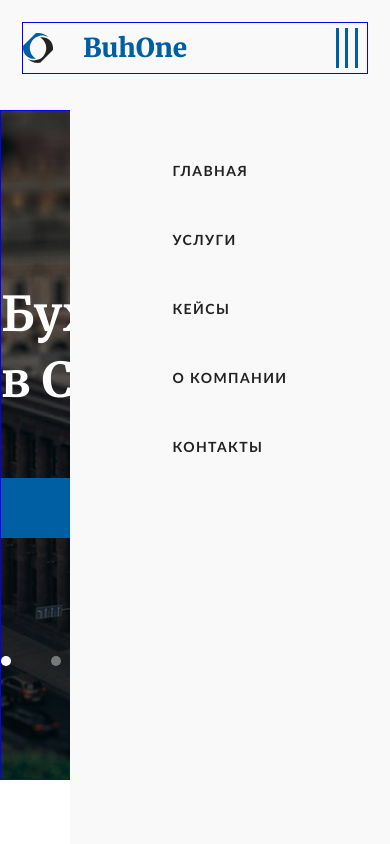
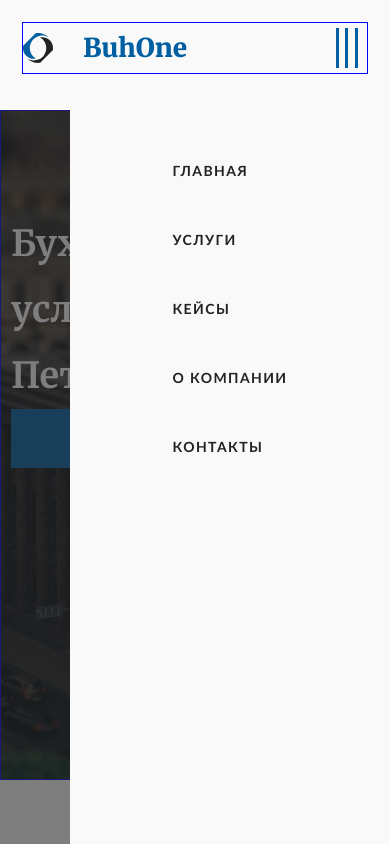
Before and after one commit to zvenrm/BuhOne, a plain HTML site: page index.html in a window 390 px wide. Both pictures are taken after a click on the element 347 px from the left and 48 px from the top of the page. Drawn offline with Linux system fonts and the light colour scheme.

Commit message:
feat: create adaptive for slider

```diff
--- a/index.html
+++ b/index.html
@@ -63,6 +63,7 @@
           </div>
         </div>
       </div>
+      <div class="overlay"></div>
     </header>
     <main class="main">
       <section class="main__slider slider">
--- a/script.js
+++ b/script.js
@@ -1,10 +1,12 @@
 const burger = document.querySelector('.header__burger')
 const burgerMenu = document.querySelector('.nav')
+const overlay = document.querySelector('.overlay')
 
 function toggleMenu() {
   burgerMenu.classList.toggle('nav-open')
   document.body.classList.toggle('body-hidden')
   burger.classList.toggle('burger-open')
+  overlay.classList.toggle('overlay-block')
 }
 
 burger.addEventListener('click', toggleMenu)
@@ -13,7 +15,7 @@ burgerMenu.addEventListener('click', (e) => {
       toggleMenu()
   }
 })
-
+overlay.addEventListener('click', toggleMenu)
 
 /*--------------------------*/
 
--- a/style.css
+++ b/style.css
@@ -156,6 +156,14 @@ body{
 .burger__line--3{
   bottom: 0;
 }
+.overlay{
+  position: fixed;
+  width: 100vw;
+  height: 100vh;
+  background: rgba(41, 41, 41, 0.6);
+  transform: translateX(100%);
+  transition: 0.5s ease-in;
+}
 
 .main {
 }
@@ -183,11 +191,11 @@ body{
 .container {
 }
 .slider__slides {
-  width: 589px;
+  max-width: 589px;
   height: 257px;
 }
 .slider__slide {
-  width: 589px;
+  max-width: 589px;
   height: 257px;
   display: flex;
   flex-direction: column;
@@ -198,7 +206,7 @@ body{
   animation-duration: 1s;
 }
 .slider__title {
-  width: 589px;
+  max-width: 589px;
   font-family: 'Merriweather';
   font-weight: 700;
   font-size: 48px;
@@ -266,6 +274,16 @@ body{
   opacity: 1;
 }
 
+@media (max-width: 1110px){
+  .slider__container{
+    padding-left: 10px;
+    padding-right: 10px;
+  }
+  .slider__controls{
+    justify-content: space-around;
+  }
+}
+
 @media (max-width: 930px){
   .body-hidden {
     overflow: hidden;
@@ -318,10 +336,13 @@ body{
     flex-direction: column;
     height: 100vh;
     row-gap: 50px;
-    /* flex-wrap: wrap;
-    row-gap: 40px;
-    justify-content: center;
-    align-items: center; */
+  }
+  .overlay-block{
+    display: block;
+    top: 0;
+    left: 0;
+    transform: translateX(0);
+    transform: translateY(110px);
   }
 }
 
@@ -330,6 +351,14 @@ body{
     width: 150px;
     flex-wrap: wrap;
     column-gap: 0px;
+  }
+  .slider__container{
+    padding-top: 100px;
+  }
+  .slider__controls{
+    flex-direction: column;
+    align-items: center;
+    row-gap: 50px;
   }
 }
 
@@ -345,6 +374,16 @@ body{
 
   .header__info{
     display: none;
+  }
+
+  .slider__title{
+    font-size: 36px;
+  }
+}
+
+@media (max-width: 340px){
+  .slider__title{
+    font-size: 26px;
   }
 }
 
```
